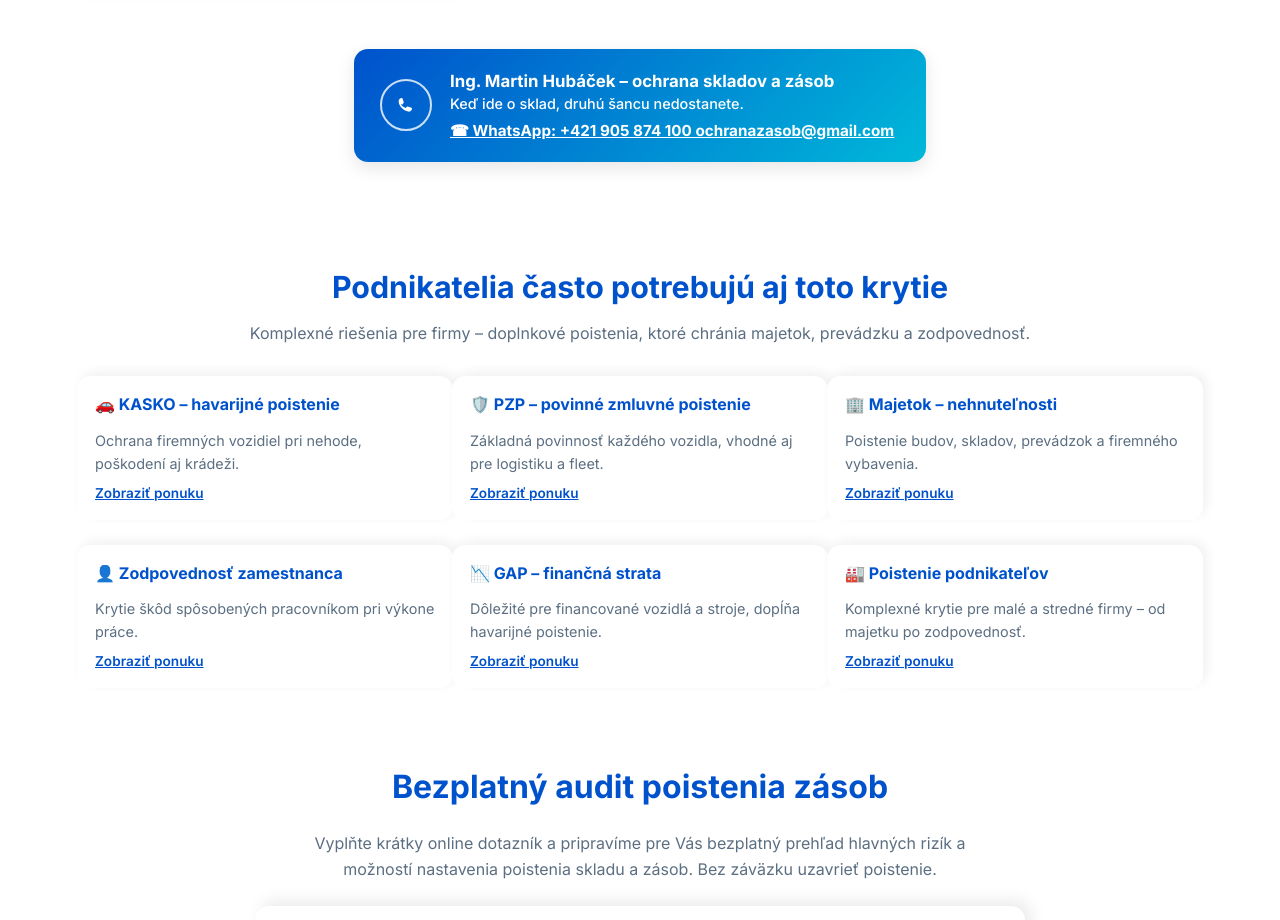
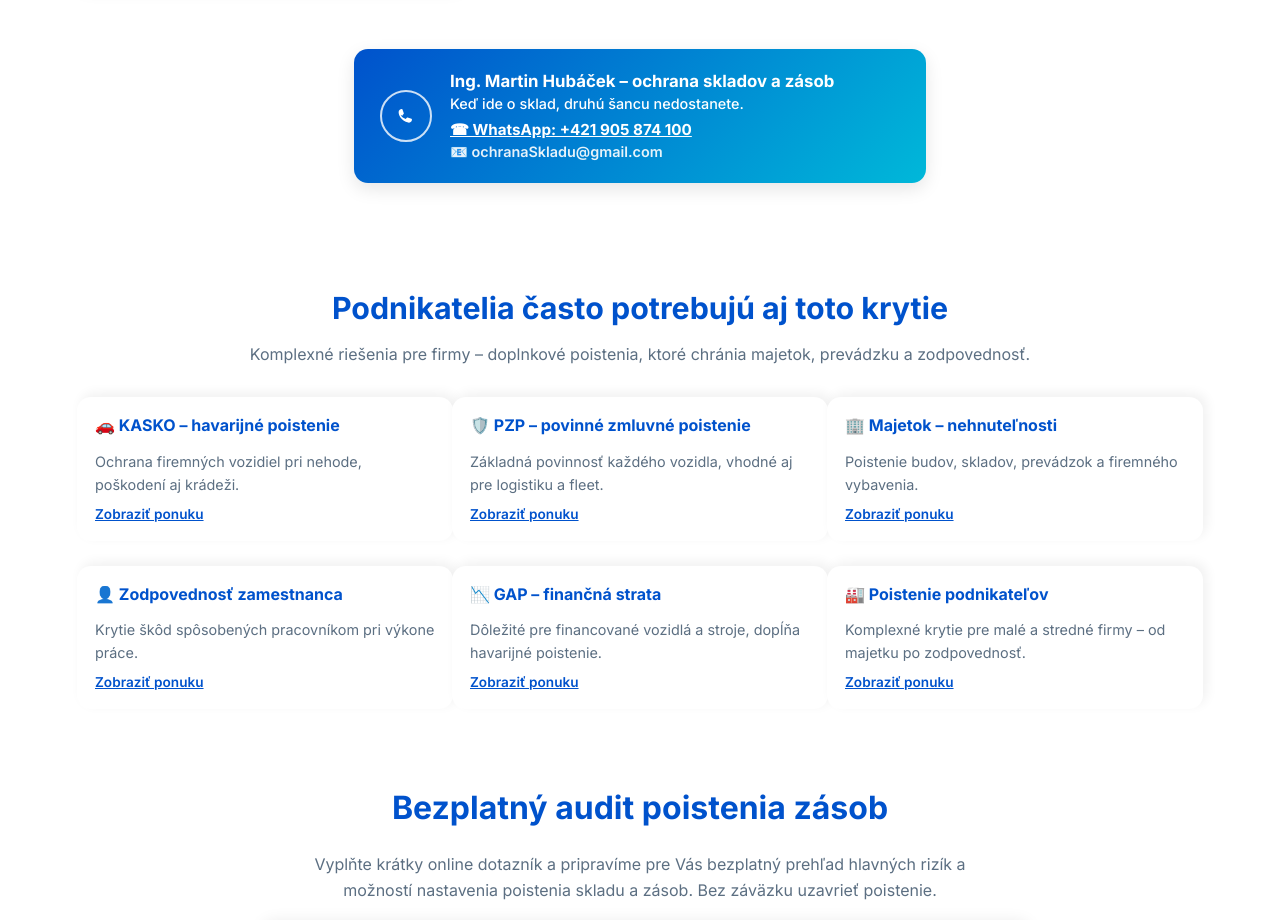
Before and after one commit to Martinhub264/poistenieskladu, a plain HTML site: page index.html in a window 1280 px wide. Shown: the part 3489-4409 px from the top of the page. Drawn offline with Linux system fonts and the light colour scheme.

Commit message:
Update index.html

```diff
--- a/index.html
+++ b/index.html
@@ -559,11 +559,17 @@
         <div style="font-size:0.9rem; margin:4px 0 8px; font-weight:500;">
           Keď ide o sklad, druhú šancu nedostanete.
         </div>
-        <a href="https://wa.me/421905874100" target="_blank"
-           style="color:#fff; font-weight:700; text-decoration:underline; font-size:0.95rem;">
-          ☎ WhatsApp: +421 905 874 100
-          ochranazasob@gmail.com
-        </a>
+        <!-- Telefón (klikateľný) -->
+<a href="https://wa.me/421905874100" target="_blank"
+   style="color:#fff; font-weight:700; text-decoration:underline; font-size:0.95rem; display:block; margin-bottom:4px;">
+  ☎ WhatsApp: +421 905 874 100
+</a>
+
+<!-- Email (nepodčiarknutý, neklikateľný) -->
+<div style="color:#fff; font-weight:600; font-size:0.9rem; opacity:0.9;">
+  📧 ochranaSkladu@gmail.com
+</div>
+
       </div>
     </div>
   </section>
```
